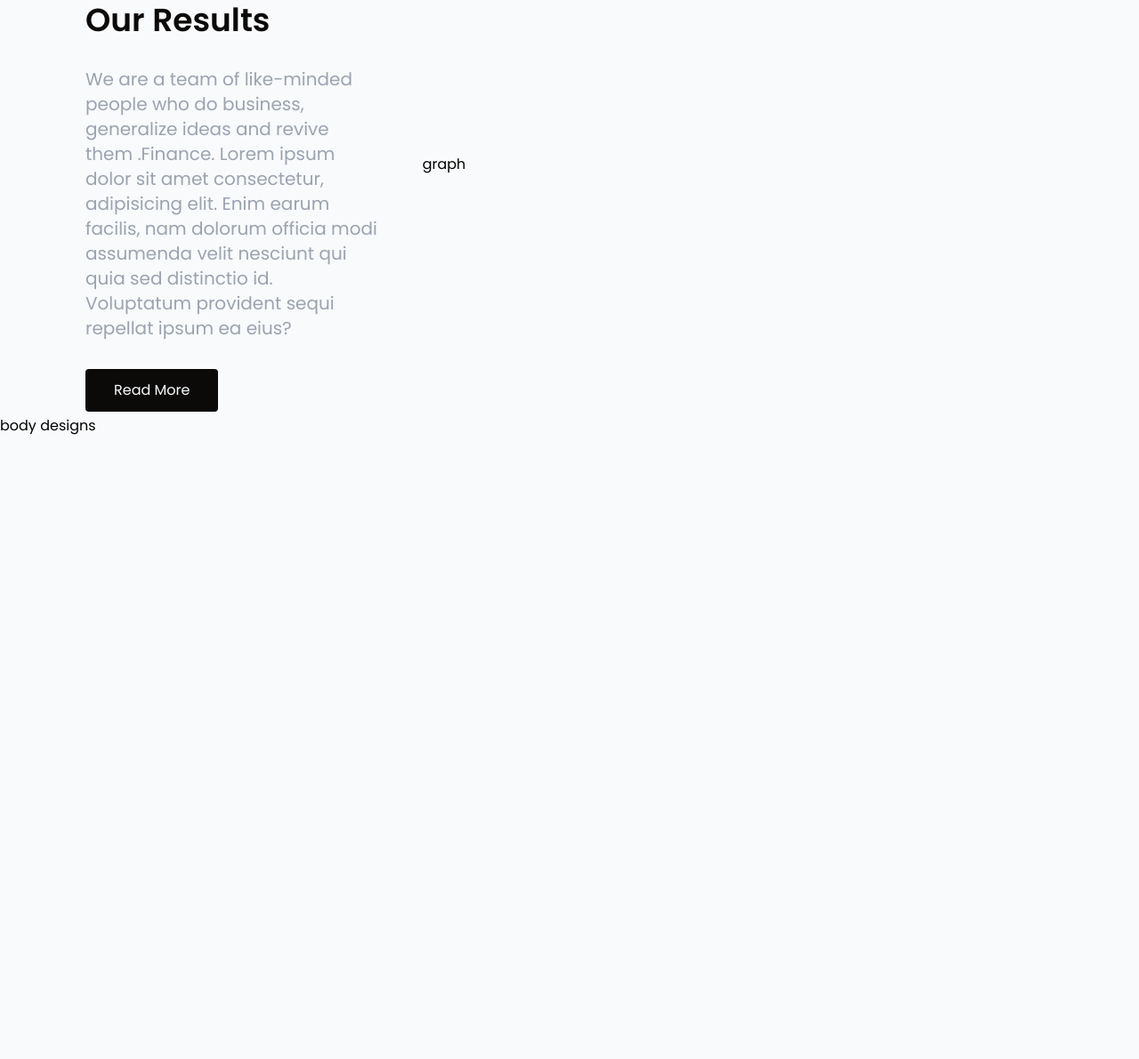
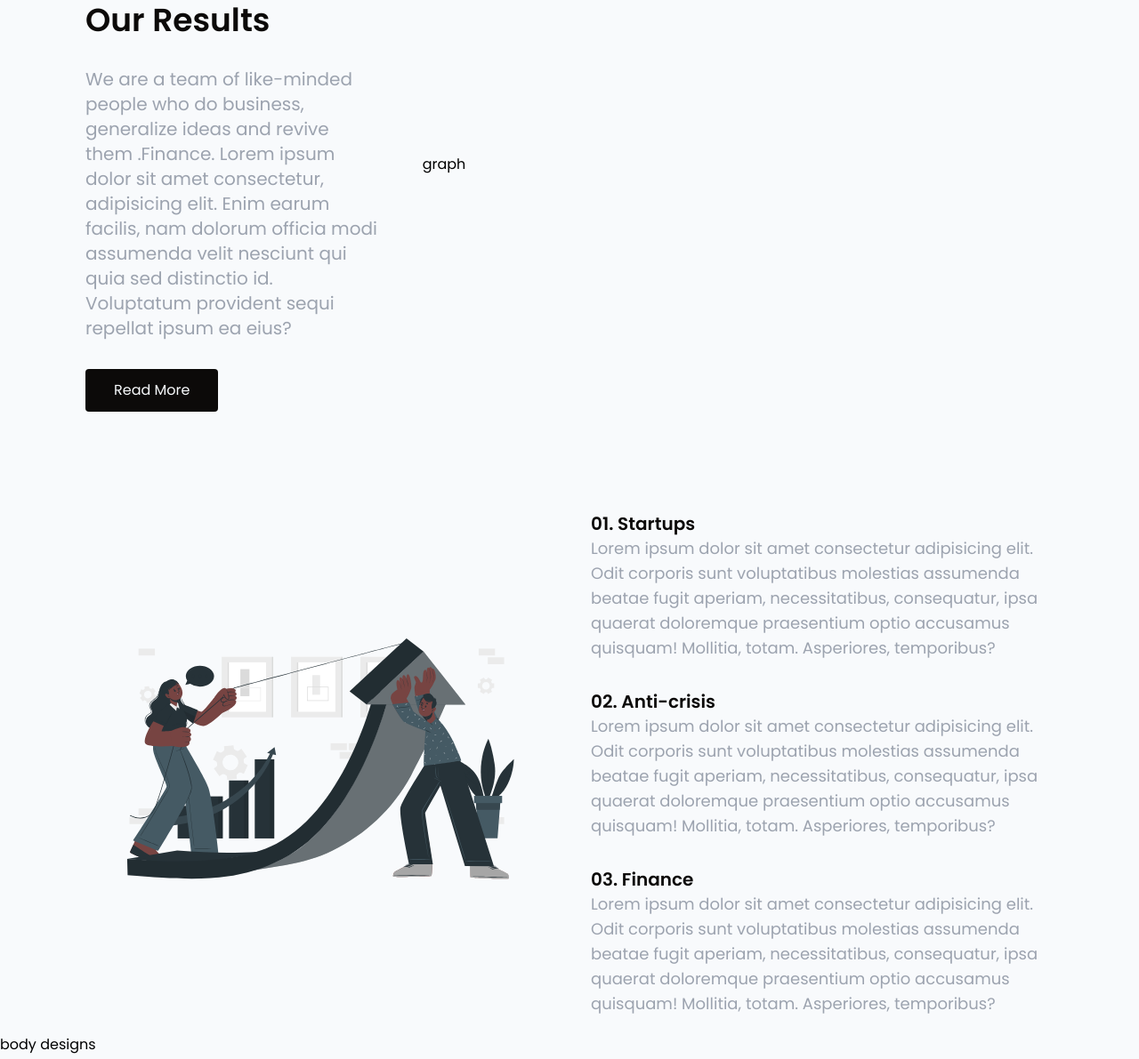
Before and after one commit to sammy-code98/no-frills, a website built with Parcel: page src/html/index.html in a window 1280 px wide. Shown: the part 1021-2212 px from the top of the page at 89% size. Before the commit the page ends 1516 px from the top, so only its background shows below. Built offline with nearby package versions, Linux system fonts and the light colour scheme.

Commit message:
add services

```diff
--- a/src/components/achievement.html
+++ b/src/components/achievement.html
@@ -21,7 +21,7 @@
         class="flex flex-col justify-center items-center px-12 py-6 rounded-sm bg-basic_white shadow-sm"
       >
         <img src="../assets/logo.svg" />
-        <h4 class="font-bold text-xl text-primary mt-4">Branding</h4>
+        <h4 class="font-bold text-xl text-primary mt-4">Finance</h4>
         <p class="text-lg text-secondary">
           Lorem ipsum dolor sit amet consectetur adipisicing elit.
           Necessitatibus, fugiat! Molestiae beatae expedita repudiandae eveniet
@@ -33,7 +33,7 @@
         class="flex flex-col justify-center items-center px-12 py-6 rounded-sm bg-basic_white shadow-sm"
       >
         <img src="../assets/logo.svg" />
-        <h4 class="font-bold text-xl text-primary mt-4">Branding</h4>
+        <h4 class="font-bold text-xl text-primary mt-4">Marketing</h4>
         <p class="text-lg text-secondary">
           Lorem ipsum dolor sit amet consectetur adipisicing elit.
           Necessitatibus, fugiat! Molestiae beatae expedita repudiandae eveniet
--- /dev/null
+++ b/src/components/newsletter.html
@@ -0,0 +1,3 @@
+<section class="mt-12">
+<div>jelleoeleoe</div>
+</section>
--- /dev/null
+++ b/src/components/services.html
@@ -0,0 +1,25 @@
+<section class="grid grid-cols-1 md:grid-cols-2 items-center gap-12 mt-24  px-6 md:px-24">
+<div>
+  <img alt="start img" src="../assets/start.svg"/>
+</div>
+<div>
+  <div class="py-4">
+    <h3 class="text-primary text-xl font-bold">01. Startups</h3>
+    <p class="text-secondary text-lg">
+        Lorem ipsum dolor sit amet consectetur adipisicing elit. Odit corporis sunt voluptatibus molestias assumenda beatae fugit aperiam, necessitatibus, consequatur, ipsa quaerat doloremque praesentium optio accusamus quisquam! Mollitia, totam. Asperiores, temporibus?
+    </p>
+  </div>
+   <div class="py-4">
+    <h3 class="text-primary text-xl font-bold">02. Anti-crisis</h3>
+    <p class="text-secondary text-lg">
+        Lorem ipsum dolor sit amet consectetur adipisicing elit. Odit corporis sunt voluptatibus molestias assumenda beatae fugit aperiam, necessitatibus, consequatur, ipsa quaerat doloremque praesentium optio accusamus quisquam! Mollitia, totam. Asperiores, temporibus?
+    </p>
+  </div>
+   <div class="py-4">
+    <h3 class="text-primary text-xl font-bold">03. Finance</h3>
+    <p class="text-secondary text-lg">
+        Lorem ipsum dolor sit amet consectetur adipisicing elit. Odit corporis sunt voluptatibus molestias assumenda beatae fugit aperiam, necessitatibus, consequatur, ipsa quaerat doloremque praesentium optio accusamus quisquam! Mollitia, totam. Asperiores, temporibus?
+    </p>
+  </div>
+</div>
+</section>
--- a/src/html/index.html
+++ b/src/html/index.html
@@ -22,6 +22,7 @@
     <include src="../components/hero.html"></include>
     <include src="../components/achievement.html"></include>
     <include src="../components/results.html"></include>
+    <include src="../components/services.html"></include>
     body designs
   </main>
 </body>
```
Also changed, not shown: src/assets/start.svg (added).
